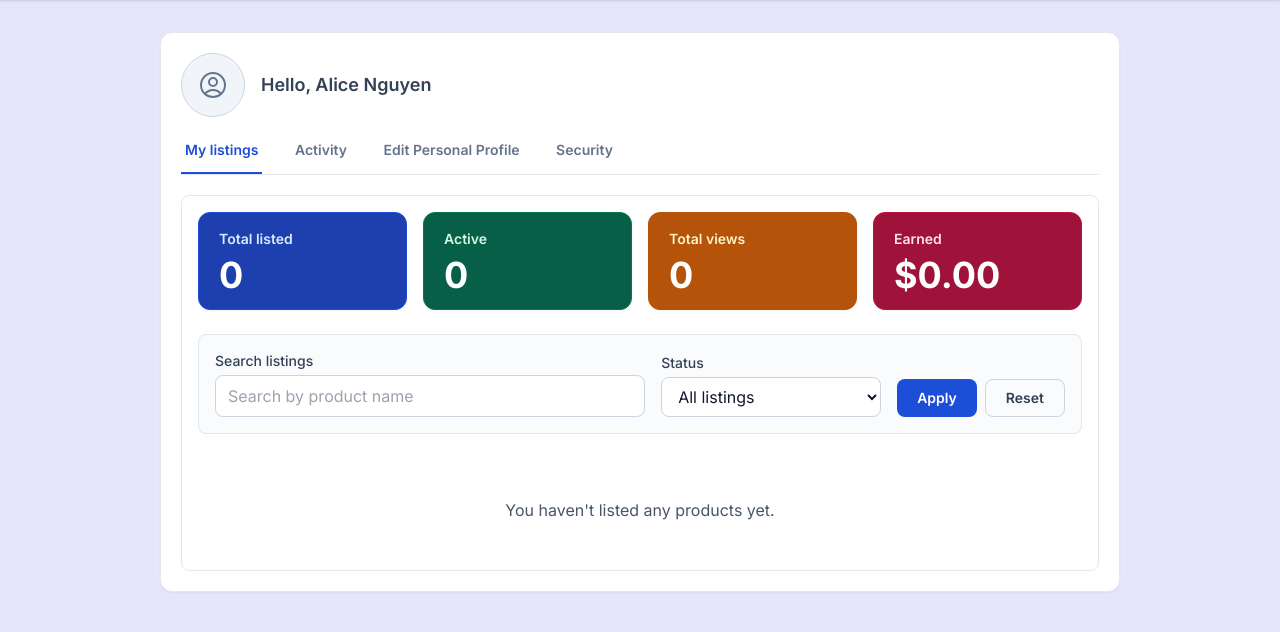
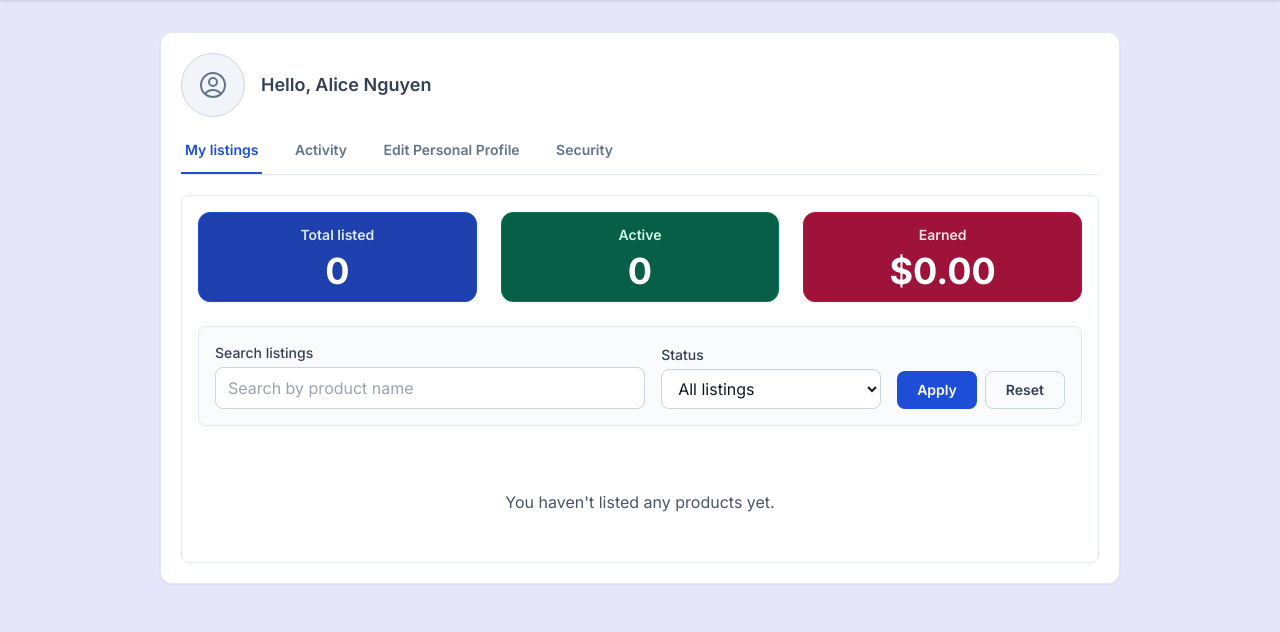
Before and after one commit to husthunterpy01/CITS5505-Project, a Flask app: page /personalprofile in a window 1280 px wide. Shown: the part 90-722 px from the top of the page. Run offline with Flask 3, Linux system fonts and the light colour scheme; the visitor is signed in with stand-in values (Sample User, id 1); some libraries are stand-ins or nearby versions.

Commit message:
feat: remove views from personalized tab

```diff
--- a/templates/personalprofile.html
+++ b/templates/personalprofile.html
@@ -70,20 +70,16 @@
         <div id="mylisting-tab" class="profile-tab-panel" role="tabpanel">
             <div class="rounded-lg border border-slate-200 p-4">
                 <!-- Stats row -->
-                <div class="stats-row grid grid-cols-1 gap-4 sm:grid-cols-2 lg:grid-cols-4" id="stats-row">
-                    <div class="stat rounded-xl border border-blue-700 bg-blue-800 px-5 py-4 text-white shadow-sm">
+                <div class="stats-row grid grid-cols-1 gap-6 sm:grid-cols-3 justify-items-center" id="stats-row">
+                    <div class="stat rounded-xl border border-blue-700 bg-blue-800 px-8 py-3 text-white shadow-sm w-full max-w-xs text-center">
                         <p class="stat-label text-sm font-semibold text-blue-100">Total listed</p>
                         <p class="stat-val mt-2 text-4xl font-bold leading-none" id="s-total">{{ total_listed }}</p>
                     </div>
-                    <div class="stat rounded-xl border border-emerald-700 bg-emerald-800 px-5 py-4 text-white shadow-sm">
+                    <div class="stat rounded-xl border border-emerald-700 bg-emerald-800 px-8 py-3 text-white shadow-sm w-full max-w-xs text-center">
                         <p class="stat-label text-sm font-semibold text-emerald-100">Active</p>
                         <p class="stat-val mt-2 text-4xl font-bold leading-none" id="s-active">{{ active_listed }}</p>
                     </div>
-                    <div class="stat rounded-xl border border-amber-700 bg-amber-700 px-5 py-4 text-white shadow-sm">
-                        <p class="stat-label text-sm font-semibold text-amber-100">Total views</p>
-                        <p class="stat-val mt-2 text-4xl font-bold leading-none" id="s-views">{{ total_views }}</p>
-                    </div>
-                    <div class="stat rounded-xl border border-rose-700 bg-rose-800 px-5 py-4 text-white shadow-sm">
+                    <div class="stat rounded-xl border border-rose-700 bg-rose-800 px-8 py-3 text-white shadow-sm w-full max-w-xs text-center">
                         <p class="stat-label text-sm font-semibold text-rose-100">Earned</p>
                         <p class="stat-val mt-2 text-4xl font-bold leading-none" id="s-earned">${{ "%.2f"|format(earned_total) }}</p>
                     </div>
@@ -157,12 +153,6 @@
                                         </a>
                                     </th>
                                     <th class="px-4 py-3 font-semibold">
-                                        <a href="{{ url_for('main.personal_profile_page', q=filter_query, status=filter_status, sort='views', direction=next_direction if sort_by == 'views' else 'asc', per_page=per_page) }}" class="inline-flex items-center gap-1 hover:text-blue-200">
-                                            Views
-                                            {% if sort_by == 'views' %}<span>{{ '▲' if sort_direction == 'asc' else '▼' }}</span>{% endif %}
-                                        </a>
-                                    </th>
-                                    <th class="px-4 py-3 font-semibold">
                                         <a href="{{ url_for('main.personal_profile_page', q=filter_query, status=filter_status, sort='posted', direction=next_direction if sort_by == 'posted' else 'desc', per_page=per_page) }}" class="inline-flex items-center gap-1 hover:text-blue-200">
                                             Posted
                                             {% if sort_by == 'posted' %}<span>{{ '▲' if sort_direction == 'asc' else '▼' }}</span>{% endif %}
@@ -195,7 +185,6 @@
                                             {% if product.status == 'available' %}Active{% elif product.status == 'pending' %}Pending{% elif product.status == 'sold' %}Sold{% else %}{{ product.status|capitalize }}{% endif %}
                                         </span>
                                     </td>
-                                    <td class="px-4 py-3 text-slate-600">0</td>
                                     <td class="px-4 py-3 text-slate-600">{{ product.created_at.strftime('%d %b') if product.created_at else '-' }}</td>
                                     <td class="px-4 py-3">
                                         <div class="flex gap-2 justify-center">
```
Also changed, not shown: templates/chatbox.html (added).
